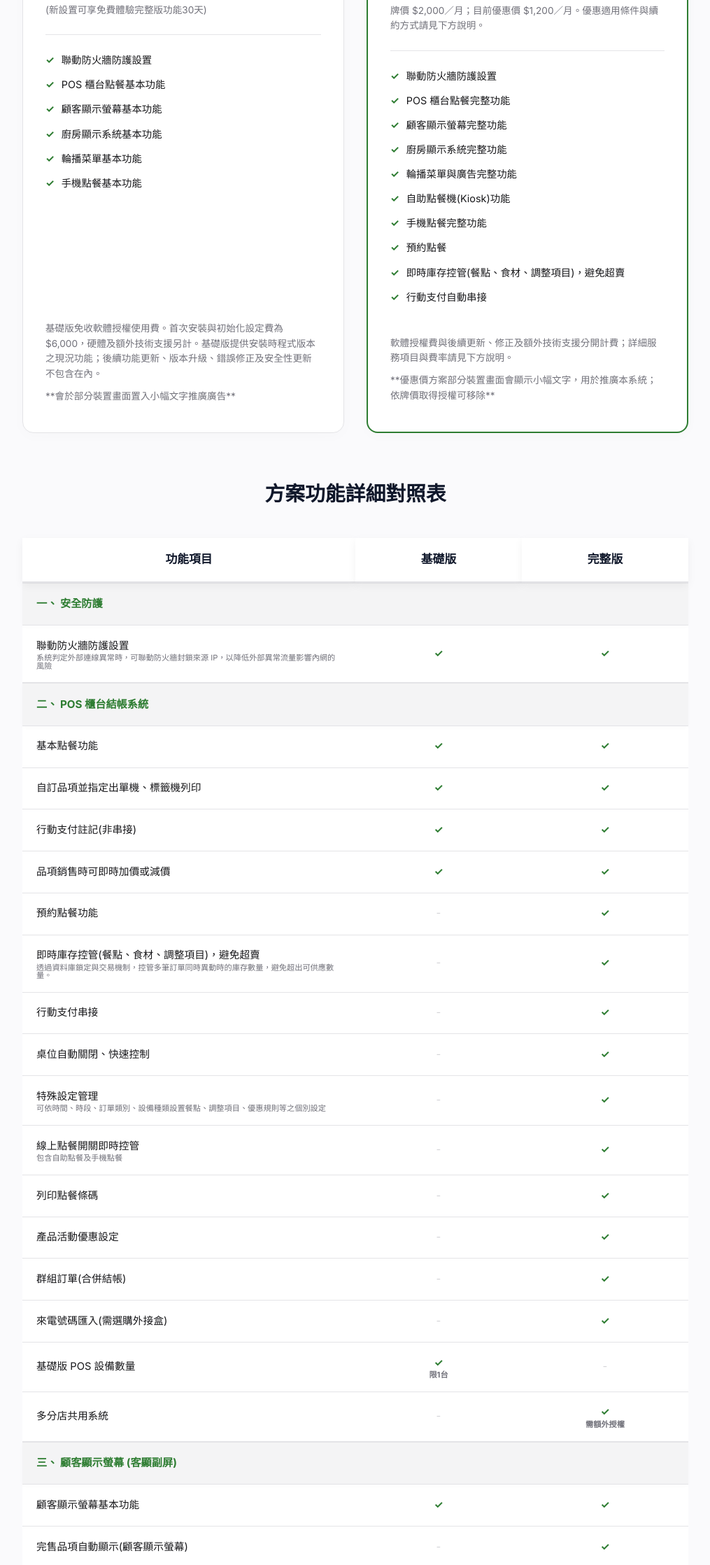
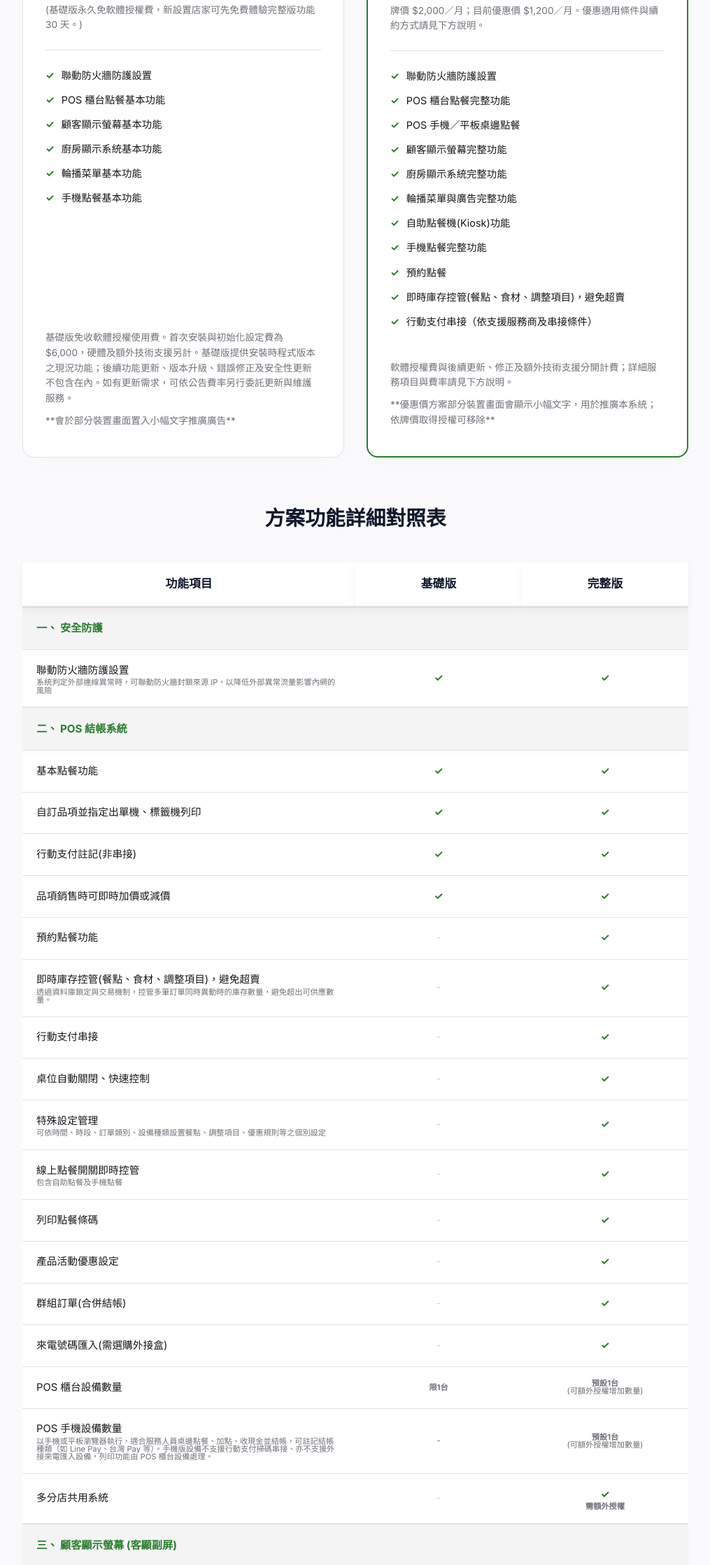
Before and after one commit to eyeshot-studio/eyeshot-studio.github.io, a plain HTML site: page index.html in a window 1280 px wide. Shown: the part 545-2782 px from the top of the page at 70% size, without its empty margins (132-1147 px from the left). Drawn offline with Linux system fonts and the light colour scheme.

Commit message:
Update index.html

```diff
--- a/index.html
+++ b/index.html
@@ -472,7 +472,7 @@ function fnScrollToTop(){
                 <div class="card-desc">適合預算有限、希望導入 POS 與基本手機點餐流程的初創或小型餐飲店。</div>
                 <div class="price-box">
                     <div class="price-val">永久免授權費</div>
-                    <div class="price-sub">(新設置可享免費體驗完整版功能30天)</div>
+                    <div class="price-sub">(基礎版永久免軟體授權費，新設置店家可先免費體驗完整版功能 30 天。)</div>
                 </div>
                 <ul class="card-feature-list">
                     <li>聯動防火牆防護設置</li>
@@ -482,7 +482,7 @@ function fnScrollToTop(){
                     <li>輪播菜單基本功能</li>
                     <li>手機點餐基本功能</li>
                 </ul>
-                <div class="price-sub">基礎版免收軟體授權使用費。首次安裝與初始化設定費為 $6,000，硬體及額外技術支援另計。基礎版提供安裝時程式版本之現況功能；後續功能更新、版本升級、錯誤修正及安全性更新不包含在內。</div>
+                <div class="price-sub">基礎版免收軟體授權使用費。首次安裝與初始化設定費為 $6,000，硬體及額外技術支援另計。基礎版提供安裝時程式版本之現況功能；後續功能更新、版本升級、錯誤修正及安全性更新不包含在內。如有更新需求，可依公告費率另行委託更新與維護服務。</div>
             		<div class="price-sub" style="margin:10px 0 0 0">**會於部分裝置畫面置入小幅文字推廣廣告**</div>
             </div>
 
@@ -498,6 +498,7 @@ function fnScrollToTop(){
                 <ul class="card-feature-list">
                     <li>聯動防火牆防護設置</li>
                     <li>POS 櫃台點餐完整功能</li>
+                    <li>POS 手機／平板桌邊點餐</li>
                     <li>顧客顯示螢幕完整功能</li>
                     <li>廚房顯示系統完整功能</li>
                     <li>輪播菜單與廣告完整功能</li>
@@ -505,7 +506,7 @@ function fnScrollToTop(){
                     <li>手機點餐完整功能</li>
                     <li>預約點餐</li>
                     <li>即時庫存控管(餐點、食材、調整項目)，避免超賣</li>
-                    <li>行動支付自動串接</li>
+                    <li>行動支付串接（依支援服務商及串接條件）</li>
                 </ul>
                 <div class="price-sub">軟體授權費與後續更新、修正及額外技術支援分開計費；詳細服務項目與費率請見下方說明。</div>
                 <div class="price-sub" style="margin:10px 0 0 0">**優惠價方案部分裝置畫面會顯示小幅文字，用於推廣本系統；依牌價取得授權可移除**</div>
@@ -530,7 +531,7 @@ function fnScrollToTop(){
                 <tr class="cate-row"><td colspan="3">一、 安全防護</td></tr>
                 <tr><td>聯動防火牆防護設置<div class=detailps>系統判定外部連線異常時，可聯動防火牆封鎖來源 IP，以降低外部異常流量影響內網的風險</div></td><td class="col-plan yes">✓</td><td class="col-plan yes">✓</td></tr>
 
-                <tr class="cate-row"><td colspan="3">二、 POS 櫃台結帳系統</td></tr>
+                <tr class="cate-row"><td colspan="3">二、 POS 結帳系統</td></tr>
                 <tr><td>基本點餐功能</td><td class="col-plan yes">✓</td><td class="col-plan yes">✓</td></tr>
                 <tr><td>自訂品項並指定出單機、標籤機列印</td><td class="col-plan yes">✓</td><td class="col-plan yes">✓</td></tr>
                 <tr><td>行動支付註記(非串接)</td><td class="col-plan yes">✓</td><td class="col-plan yes">✓</td></tr>
@@ -545,7 +546,8 @@ function fnScrollToTop(){
                 <tr><td>產品活動優惠設定</td><td class="col-plan no">-</td><td class="col-plan yes">✓</td></tr>
                 <tr><td>群組訂單(合併結帳)</td><td class="col-plan no">-</td><td class="col-plan yes">✓</td></tr>
                 <tr><td>來電號碼匯入(需選購外接盒)</td><td class="col-plan no">-</td><td class="col-plan yes">✓</td></tr>
-                <tr><td>基礎版 POS 設備數量</td><td class="col-plan yes">✓<div class=detailps>限1台</div></td><td class="col-plan no">-</td></tr>
+                <tr><td>POS 櫃台設備數量</td><td class="col-plan yes"><div class=detailps>限1台</div></td><td class="col-plan yes"><div class=detailps>預設1台<div style=font-weight:lighter>(可額外授權增加數量)</div></div></td></tr>
+                <tr><td>POS 手機設備數量<div class=detailps>以手機或平板瀏覽器執行，適合服務人員桌邊點餐、加點、收現金並結帳，可註記結帳種類（如 Line Pay、台灣 Pay 等）。手機版設備不支援行動支付掃碼串接、亦不支援外接來電匯入設備，列印功能由 POS 櫃台設備處理。</div></td><td class="col-plan no"><div class=detailps>-</div></td><td class="col-plan yes"><div class=detailps>預設1台<div style=font-weight:lighter>(可額外授權增加數量)</div></div></td></tr>
                 <tr><td>多分店共用系統</td><td class="col-plan no">-</td><td class="col-plan yes">✓<div class=detailps>需額外授權</div></td></tr>
 
 
@@ -567,7 +569,7 @@ function fnScrollToTop(){
                 <tr><td>桌位快速控制</td><td class="col-plan no">-</td><td class="col-plan yes">✓</td></tr>
                 <tr><td>直接送餐註記</td><td class="col-plan no">-</td><td class="col-plan yes">✓</td></tr>
                 <tr><td>餐點顯示名稱替換設定</td><td class="col-plan no">-</td><td class="col-plan yes">✓</td></tr>
-                <tr><td>基礎版 KDS 設備數量</td><td class="col-plan yes">✓<div class=detailps>限2台</div></td><td class="col-plan no">-</td></tr>
+                <tr><td>KDS 設備數量</td><td class="col-plan yes"><div class=detailps>限2台</div></td><td class="col-plan yes"><div class=detailps>預設3台<div style=font-weight:lighter>(可額外授權增加數量)</div></div></td></tr>
 
 
 
@@ -577,13 +579,14 @@ function fnScrollToTop(){
                 <tr><td>輪播廣告</td><td class="col-plan no">-</td><td class="col-plan yes">✓</td></tr>
                 <tr><td>顯示點餐條碼<div class=detailps>可依設定更新限時條碼，逾期後失效，降低惡意下單風險</div></td><td class="col-plan no">-</td><td class="col-plan yes">✓</td></tr>
                 <tr><td>售完品項聯動顯示</td><td class="col-plan no">-</td><td class="col-plan yes">✓</td></tr>
-                <tr><td>基礎版輪播設備數量</td><td class="col-plan yes">✓<div class=detailps>限1台</div></td><td class="col-plan no">-</td></tr>
+                <tr><td>輪播設備數量</td><td class="col-plan yes"><div class=detailps>限1台</div></td><td class="col-plan yes"><div class=detailps>預設2台<div style=font-weight:lighter>(可額外授權增加數量)</div></div></td></tr>
 
                 <tr class="cate-row"><td colspan="3">六、 自助點餐機 (Kiosk)</td></tr>
                 <tr><td>基本點餐功能</td><td class="col-plan no">-</td><td class="col-plan yes">✓</td></tr>
                 <tr><td>預約點餐功能</td><td class="col-plan no">-</td><td class="col-plan yes">✓</td></tr>
                 <tr><td>滿單管控<div class=detailps>可以時間、時段設置訂單滿單總額，當該單位時間內未製餐之訂單(餐點)達到滿單金額，則限制新訂單送出</div></td><td class="col-plan no">-</td><td class="col-plan yes">✓</td></tr>
                 <tr><td>行動支付串接</td><td class="col-plan no">-</td><td class="col-plan yes">✓</td></tr>
+                <tr><td>自助點餐機設備數量</td><td class="col-plan no"><div class=detailps>-</div></td><td class="col-plan yes"><div class=detailps>預設1台<div style=font-weight:lighter>(可額外授權增加數量)</div></div></td></tr>
 
                 <tr class="cate-row"><td colspan="3">七、 手機點餐 (線上)</td></tr>
                 <tr><td>基本點餐功能</td><td class="col-plan yes">✓</td><td class="col-plan yes">✓</td></tr>
@@ -610,7 +613,7 @@ function fnScrollToTop(){
 	            <p style="font-size:0.9rem; color:var(--text-sub);">供本系統核心運作，依不同等級需求，價格約 10,000 ~ 30,000 元</p>
 	            <li>RouterOS 路由器(必備)</li>
 	            <p style="font-size:0.9rem; color:var(--text-sub);">提供防火牆與網路隔離功能，依不同等級需求，價格約 1,500 ~ 5,000 元</p>
-	            <li>Windows 電腦(必備，可用相容舊設備；符合條件時可用平板替代)</li>
+	            <li>POS 櫃台終端設備（必備，Windows 電腦或符合條件的相容平板，亦可用相容舊設備）</li>
 	            <p style="font-size:0.9rem; color:var(--text-sub);">作為櫃台點餐機使用，一般文書機或迷你電腦即可，須安裝合法授權的 Windows 系統，價格約 $9,000 起。如不需外接收銀箱，不需列印標籤或明細，不需接顧客顯示螢幕，也不需匯入來電號碼，可評估以相容平板替代。</p>
 							<li>觸控螢幕(依櫃台配置需要)</li>
 	            <p style="font-size:0.9rem; color:var(--text-sub);">供櫃台點餐機操作，依尺寸不同約 $3,000 起；如使用觸控一體機或平板，可能不需另購。</p>
@@ -688,7 +691,7 @@ function fnScrollToTop(){
             </div>
             <div class="detail-item">
                 <div class="detail-title">基礎版免授權費，還有哪些費用？</div>
-                <div class="detail-desc">基礎版免收軟體授權使用費，新設置店家可免費體驗完整版功能 30 天。首次初始化設定費為 $6,000，硬體及額外技術支援另計；後續更新、錯誤修正與安全性更新不包含在基礎版授權費內。</div>
+                <div class="detail-desc">基礎版免收軟體授權使用費，新設置店家可免費體驗完整版功能 30 天。首次初始化設定費為 $6,000，硬體及額外技術支援另計；後續更新、錯誤修正與安全性更新不包含在基礎版授權費內。如有更新需求，可依公告費率另行委託更新與維護服務。</div>
             </div>
             <div class="detail-item">
                 <div class="detail-title">新設置的「第一次初始化設定費 $6,000」包含哪些項目？</div>
@@ -714,6 +717,14 @@ function fnScrollToTop(){
                 <div class="detail-title">基礎版的設備數量有限制嗎？</div>
                 <div class="detail-desc">有的。基礎版的 POS 櫃台、輪播廣告機各為「限 1 台」，廚房 KDS為「限 2 台」；若您的店面較大、需要多台設備同時協同作業，則建議直接選擇完整版。</div>
             </div>
+						<div class="detail-item">
+						  <div class="detail-title">「POS 手機」與「POS 櫃台」有什麼不同？</div>
+						  <div class="detail-desc">兩者使用同一套 POS 核心，差別在使用裝置與場景。「POS 櫃台」以桌面瀏覽器執行，適合櫃台點餐、結帳，可連接出單機、收銀箱、顧客顯示螢幕等設備；「POS 手機」以手機或平板瀏覽器執行，適合服務人員桌邊點餐、加點或結帳，不需額外安裝 App。</div>
+						</div>
+						<div class="detail-item">
+						  <div class="detail-title">「POS 手機」可以收行動支付嗎？</div>
+						  <div class="detail-desc">POS 手機可收取現金並按下結帳，也可註記結帳種類（如 Line Pay、台灣 Pay 等），方便櫃台後續對帳。但手機版不支援行動支付掃碼串接，若顧客需要掃碼付款，請使用 POS 櫃台。</div>
+						</div>
             <div class="detail-item">
                 <div class="detail-title">如果某些食材或餐點賣完了，怎麼防止客人在手機或自助機一直點到？</div>
                 <div class="detail-desc">完整版具備「即時庫存控管」功能。當您在 POS 或 KDS 按下一鍵完售或設定數量歸零時，自助點餐機（Kiosk）會即時同步完售狀態；手機點餐則會在送出新訂單時，阻擋包含已完售品項的訂單，避免超賣。</div>
```
